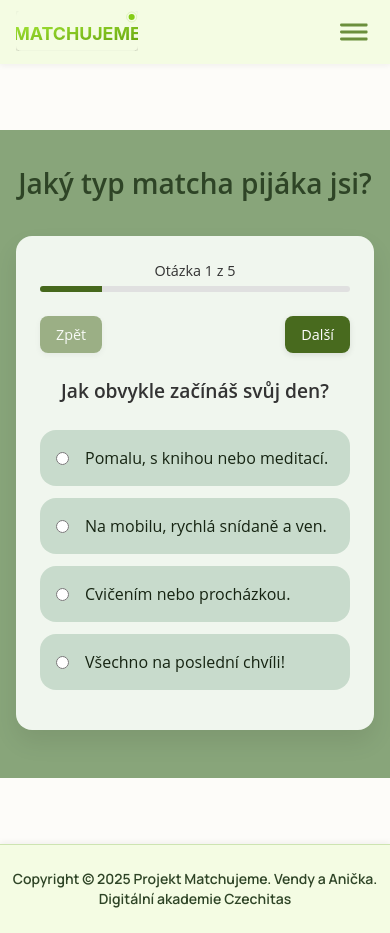
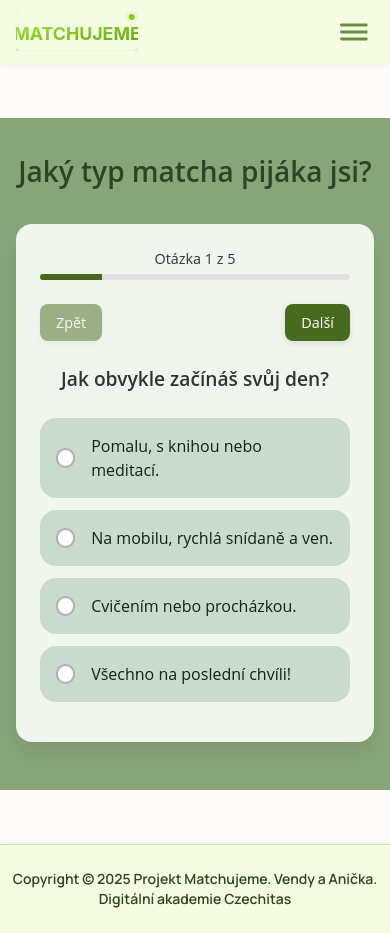
Before and after one commit to Anna-is-coding/matchujeme, a React (Vite) app: page /quiz in a window 390 px wide. Built offline with nearby package versions, Linux system fonts and the light colour scheme.

Commit message:
Edited radio buttons for all phones

```diff
--- a/src/pages/Quiz/quiz.css
+++ b/src/pages/Quiz/quiz.css
@@ -180,9 +180,7 @@
   transition: transform 300ms ease-in-out, opacity 300ms ease-in-out;
 }
 
-/* ==============================
-   RESPONZIVNÍ VZHLED PRO MOBILY
-   ============================== */
+/* RESPONZIVNÍ VZHLED PRO MOBILY */
 @media (max-width: 768px) {
   .quiz-container {
     padding-top: 2rem;
@@ -201,3 +199,34 @@
     font-size: 1.2rem;
   }
 }
+
+/* Jednotný vzhled pro radio buttony */
+.option-item input[type="radio"] {
+  -webkit-appearance: none;
+  appearance: none;
+  margin: 0;
+  flex-shrink: 0;
+  background-color: #fff;
+  width: 1.2em;
+  height: 1.2em;
+  border: 2px solid #b0b0b0;
+  border-radius: 50%;
+  margin-right: 1rem;
+  position: relative;
+}
+
+.option-item input[type="radio"]:checked::before {
+  content: '';
+  position: absolute;
+  top: 50%;
+  left: 50%;
+  transform: translate(-50%, -50%);
+  width: 0.65em;
+  height: 0.65em;
+  border-radius: 50%;
+  background-color: var(--primary-color);
+}
+
+.option-item.selected input[type="radio"] {
+  border-color: var(--primary-color);
+}
```
